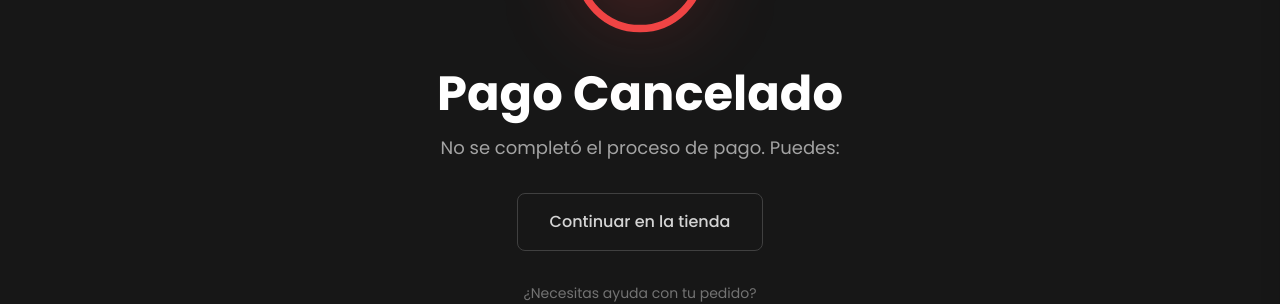
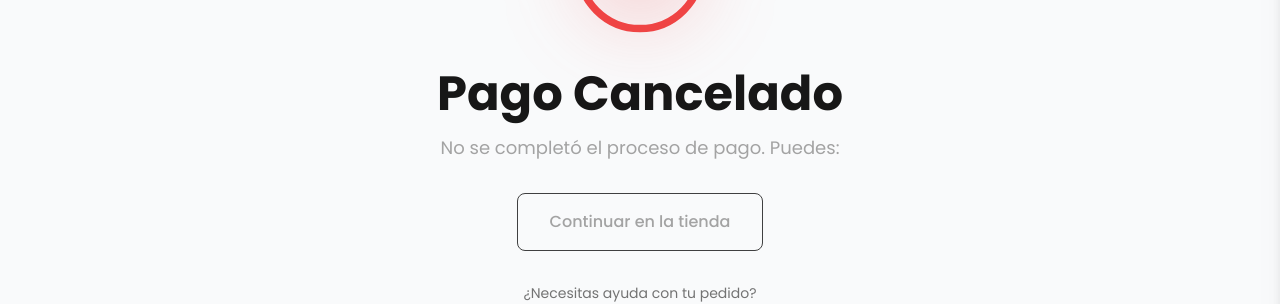
Before and after one commit to hayyrs66/distincion-ecommerce, a Next.js app: page /cancel in a window 1280 px wide. Shown: the part 193-497 px from the top of the page. Built offline with nearby package versions, Linux system fonts and the light colour scheme; no server answers.

Commit message:
se cambio los colores de la pagina de success y cancel

```diff
--- a/src/app/(cancel)/cancel/page.jsx
+++ b/src/app/(cancel)/cancel/page.jsx
@@ -51,7 +51,7 @@ export default function CancelPage() {
   };
 
   return (
-    <section className="w-full min-h-screen pt-24 pb-24 bg-neutral-900">
+    <section className="w-full min-h-screen pt-24 pb-24 bg-gray-50">
       <div className="max-w-7xl px-4 lg:px-6 mx-auto">
         <div className="max-w-2xl mx-auto text-center">
           <div className="relative inline-block mb-8">
@@ -91,7 +91,7 @@ export default function CancelPage() {
               animate={{ opacity: 1, y: 0 }}
               transition={{ delay: 1 }}
             >
-              <h1 className="text-4xl md:text-5xl font-bold text-white mb-4">
+              <h1 className="text-4xl md:text-5xl font-bold text-neutral-900 mb-4">
                 Pago Cancelado
               </h1>
 
@@ -128,7 +128,7 @@ export default function CancelPage() {
                   whileHover={{ scale: 1.05 }}
                   whileTap={{ scale: 0.95 }}
                   onClick={handleContinue}
-                  className="border border-neutral-700 hover:border-neutral-600 text-neutral-300 hover:text-white px-8 py-4 rounded-lg font-medium transition-colors duration-300"
+                  className="border border-neutral-700 hover:border-neutral-600 text-neutral-400 hover:text-neutral-500 px-8 py-4 rounded-lg font-medium transition-colors duration-300"
                 >
                   Continuar en la tienda
                 </motion.button>
--- a/src/app/(success)/success/page.jsx
+++ b/src/app/(success)/success/page.jsx
@@ -74,7 +74,7 @@ export default function SuccessPage() {
   };
 
   return (
-    <section className="w-full min-h-screen pt-24 pb-24 bg-neutral-900">
+    <section className="w-full min-h-screen pt-24 pb-24 bg-gray-50">
       <div className="max-w-7xl px-4 lg:px-6 mx-auto">
         <div className="max-w-2xl mx-auto text-center">
           <div className="relative inline-block mb-8">
@@ -114,7 +114,7 @@ export default function SuccessPage() {
               animate={{ opacity: 1, y: 0 }}
               transition={{ delay: 1 }}
             >
-              <h1 className="text-4xl md:text-5xl font-bold text-white mb-4">
+              <h1 className="text-4xl md:text-5xl font-bold text-neutral-900 mb-4">
                 ¡Pago Completado!
               </h1>
 
@@ -165,7 +165,7 @@ export default function SuccessPage() {
                   window.history.replaceState(null, '', '/');
                   router.replace("/");
                 }}
-                className="border border-neutral-700 hover:border-neutral-600 text-neutral-300 hover:text-white px-8 py-4 rounded-lg font-medium transition-colors duration-300"
+                className="border border-neutral-700 hover:border-neutral-600 text-neutral-400 hover:text-neutral-500 px-8 py-4 rounded-lg font-medium transition-colors duration-300"
               >
                 Seguir Comprando
               </motion.button>
```
